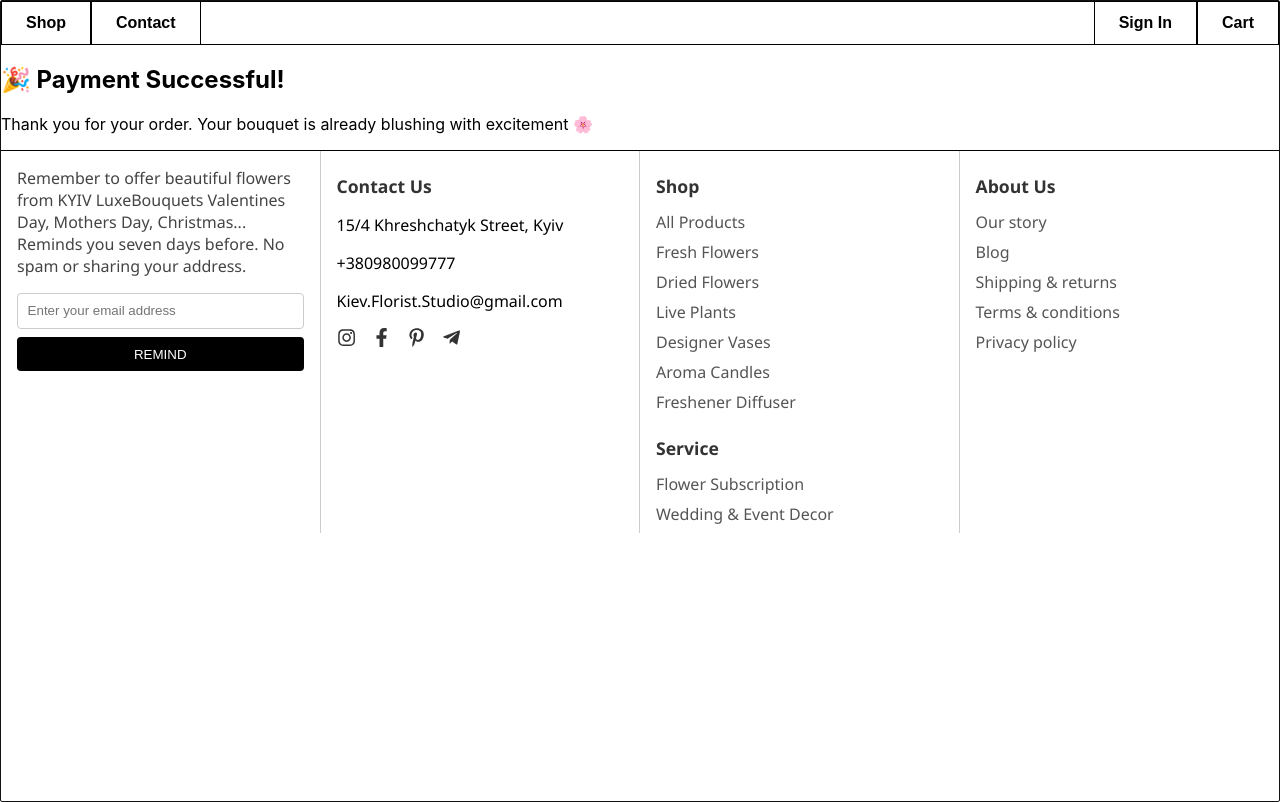
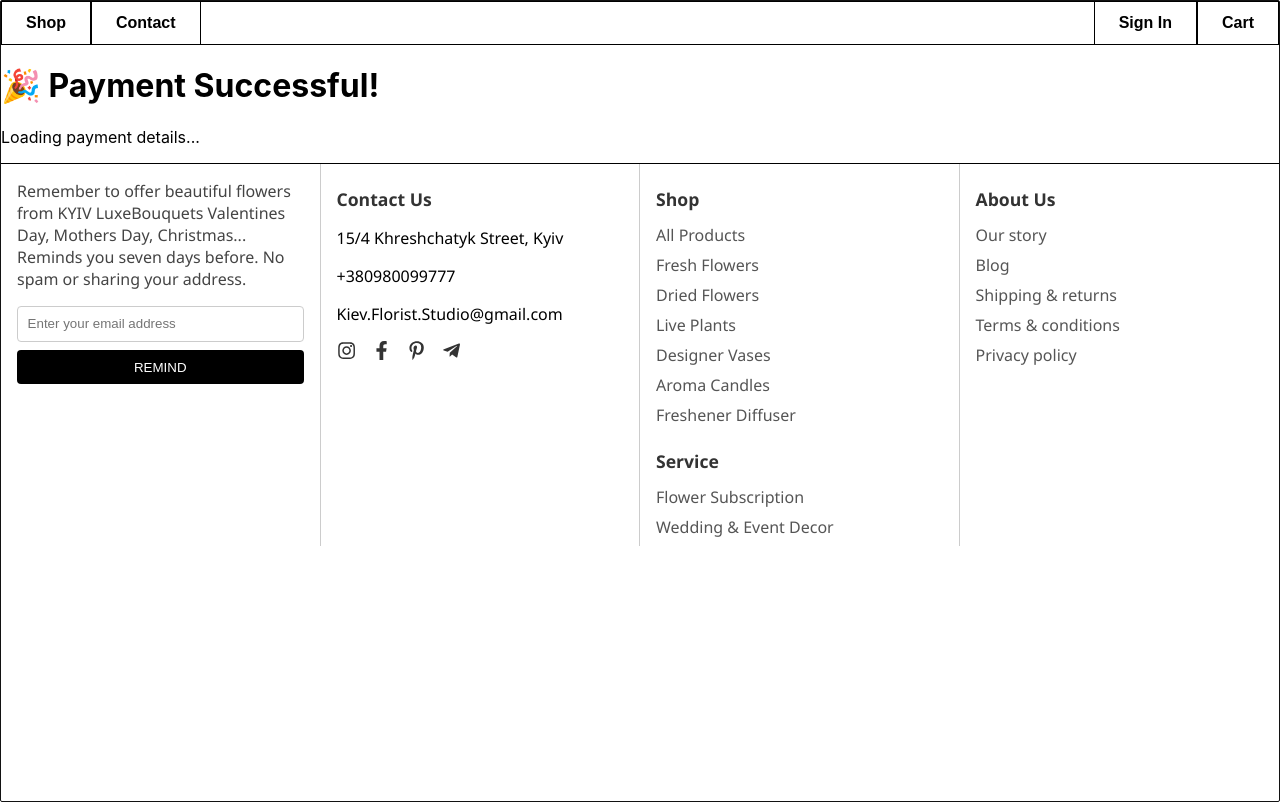
Before and after one commit to fauziyyanura/flower-delivery-app, a React (Create React App) app in the folder frontend/: page /success in a window 1280 px wide. Built offline with nearby package versions, Linux system fonts and the light colour scheme.

Commit message:
Added changes to SuccessMessage.js

```diff
--- a/frontend/src/components/SuccessMessage.js
+++ b/frontend/src/components/SuccessMessage.js
@@ -1,10 +1,36 @@
-import React from "react";
+import React, { useEffect, useState } from "react";
+import { useSearchParams } from "react-router-dom";
 
 const SuccessMessage = () => {
+  const [searchParams] = useSearchParams();
+  const [sessionData, setSessionData] = useState(null);
+  const sessionId = searchParams.get("session_id");
+
+  useEffect(() => {
+    if (sessionId) {
+      fetch("https://flower-delivery-app.onrender.com/api/payments/session/${sessionId}")
+        .then((res) => res.json())
+        .then((data) => {
+          setSessionData(data);
+          console.log("Payment session:", data);
+        })
+        .catch((err) => {
+          console.error("Failed to fetch session:", err);
+        });
+    }
+  }, [sessionId]);
+
   return (
-    <div className="success-message">
-      <h2>🎉 Payment Successful!</h2>
-      <p>Thank you for your order. Your bouquet is already blushing with excitement 🌸</p>
+    <div className="success-container">
+      <h1>🎉 Payment Successful!</h1>
+      {sessionData ? (
+        <div>
+          <p>Thank you, your payment of <strong>${(sessionData.amount_total / 100).toFixed(2)}</strong> was successful.</p>
+          <p>Transaction ID: {sessionData.payment_intent}</p>
+        </div>
+      ) : (
+        <p>Loading payment details...</p>
+      )}
     </div>
   );
 };
```
